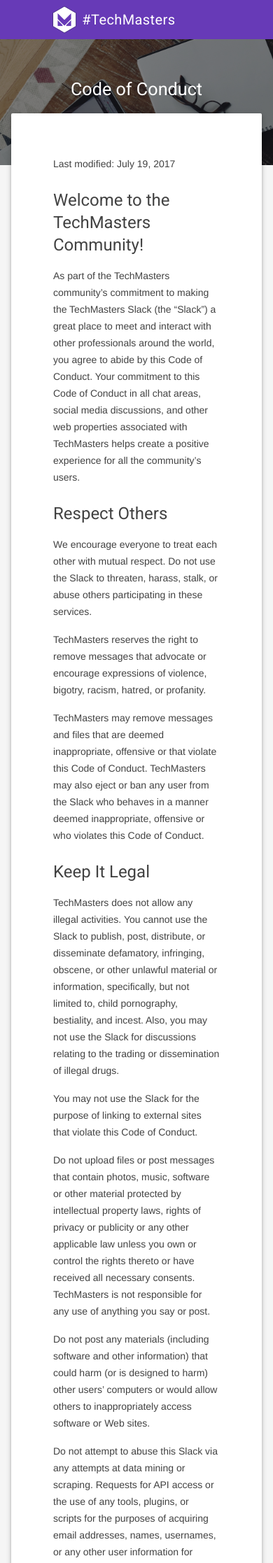
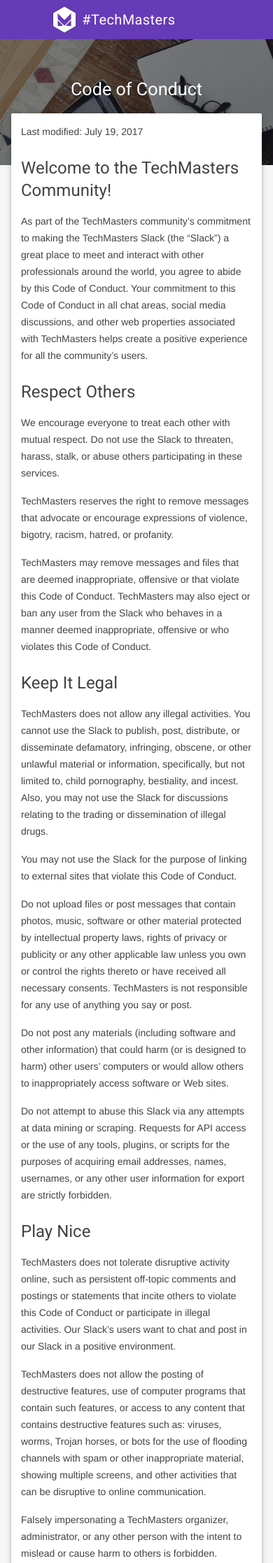
Before and after one commit to TechnologyMasters/techmasters.chat, a Jekyll site: the page built from conduct/index.md, in a window 390 px wide. Shown: the top 2234 px of the page at 70% size. Built offline with Jekyll 4.4.1, drawn with Linux system fonts in a browser that asks for light colours; comment, search, counter and statistics services are not loaded.

Commit message:
style(layout): add minimum page height
- reduce content wrapper padding on mobile

```diff
--- a/_sass/_layout.scss
+++ b/_sass/_layout.scss
@@ -95,6 +95,10 @@
   padding: 60px;
   margin-bottom: 60px;
 
+  @media (max-width: 768px) {
+    padding: 1rem;
+  }
+
   h3 {
     margin-top: 48px;
   }
@@ -102,4 +106,5 @@
 
 .mdl-layout {
   height: auto;
+  min-height: 100vh;
 }
```
